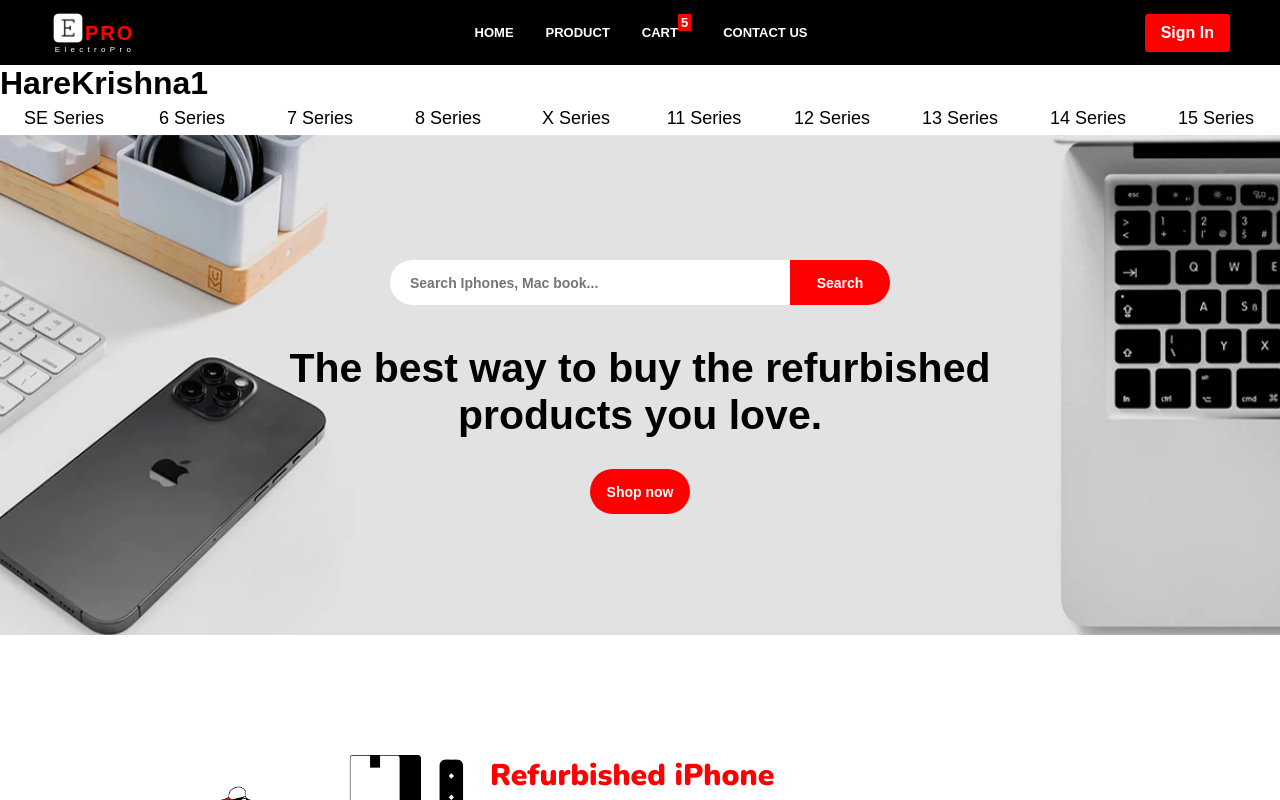
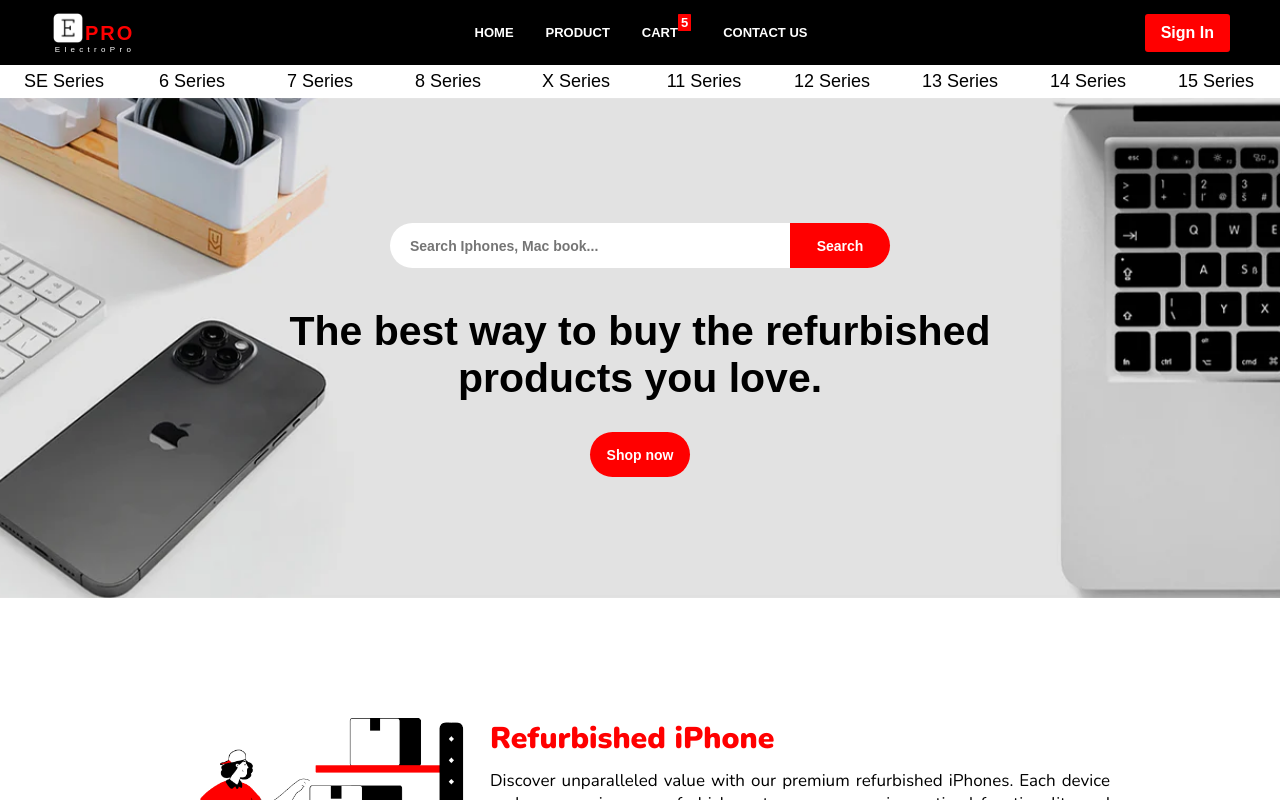
Before and after one commit to Rounakw/ElectroPro, a React (Vite) app: page / in a window 1280 px wide. Built offline with nearby package versions, Linux system fonts and the light colour scheme.

Commit message:
rm hare krishna

```diff
--- a/src/App.jsx
+++ b/src/App.jsx
@@ -9,7 +9,6 @@
   return (
     <>
     <Navbar/>
-    <h1>HareKrishna1</h1>
     <Home/>
     <Footer/>
     </>
```
